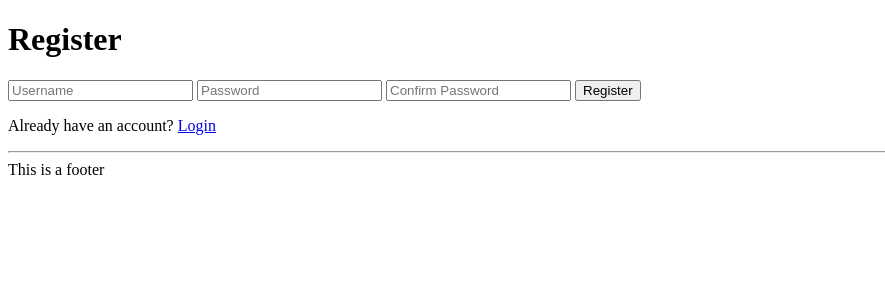
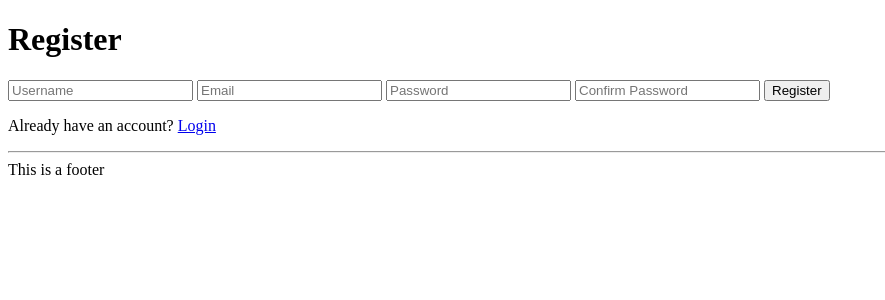
Before and after one commit to MVPee/42-camagru, a PHP site: page /register in a window 1280 px wide. Shown: the part 70-370 px from the top of the page, without its empty margins (0-885 px from the left). Run offline with PHP 8.4, Linux system fonts and the light colour scheme; data that the repository does not hold is empty.

Commit message:
Add email and verify it in register.

```diff
--- a/php/public/pages/login.php
+++ b/php/public/pages/login.php
@@ -16,6 +16,7 @@
                 if (password_verify($password, $user["password"])) {
                     $_SESSION["username"] = $username;
                     $_SESSION["id"] = $user["id"];
+                    $_SESSION["email"] = $user["email"];
                     echo "<script>window.location.href = '/profile';</script>";
                     exit();
                 } else {
--- a/php/public/pages/profile.php
+++ b/php/public/pages/profile.php
@@ -4,5 +4,6 @@
     $result = mysqli_query($conn, $query);
     $row = mysqli_fetch_assoc($result);
     echo "<p>Username: " . $row["username"] . "</p>";
+    echo "<p>Email: " . $row["email"] . "</p>";
     echo "<p>Member since: " . $row["created_at"] . "</p>";
 ?>
--- a/php/public/pages/register.php
+++ b/php/public/pages/register.php
@@ -5,10 +5,11 @@
     if ($_SERVER["REQUEST_METHOD"] == "POST") {
         $username = htmlspecialchars($_POST["username"], ENT_QUOTES, 'UTF-8');
         $password = htmlspecialchars($_POST["password"], ENT_QUOTES, 'UTF-8');
+        $email = htmlspecialchars($_POST["email"], ENT_QUOTES, 'UTF-8');
         $confirm_password = htmlspecialchars($_POST["confirm_password"], ENT_QUOTES, 'UTF-8');
 
         # Fields are empty?
-        if (empty($username) || empty($password) || empty($confirm_password))
+        if (empty($username) || empty($password) || empty($confirm_password) || empty($email))
             $error_message = "All fields are required.";
         # Username is invalid?
         else if (strlen($username) < 5 || strlen($username) > 20)
@@ -16,6 +17,9 @@
         # Password is invalid?
         else if (strlen($password) < 8 || strlen($password) > 32)
             $error_message = "Password must be between 8 and 32 characters.";
+        # Email is invalid?
+        else if (!filter_var($email, FILTER_VALIDATE_EMAIL))
+            $error_message = "Invalid email.";
         # Passwords do not match?
         else if ($password != $confirm_password)
             $error_message = "Passwords do not match.";
@@ -28,7 +32,7 @@
                 if ($result->num_rows > 0)
                     $error_message = "Username already exists.";
                 else {
-                    $query = "INSERT INTO users (username, password) VALUES ('$username', '$hashed_password')";
+                    $query = "INSERT INTO users (username, email, password) VALUES ('$username', '$email', '$hashed_password')";
                     if ($conn->query($query) === TRUE)
                         $success_message = "Register successfully.";
                     else
@@ -49,7 +53,7 @@
 
 <form action="/register" method="post">
     <input type="text" name="username" placeholder="Username" required>
-    <!-- <input type="email" name="email" placeholder="Email" required> -->
+    <input type="email" name="email" placeholder="Email" required>
     <input type="password" name="password" placeholder="Password" required>
     <input type="password" name="confirm_password" placeholder="Confirm Password" required>
     <button type="submit">Register</button>
```
